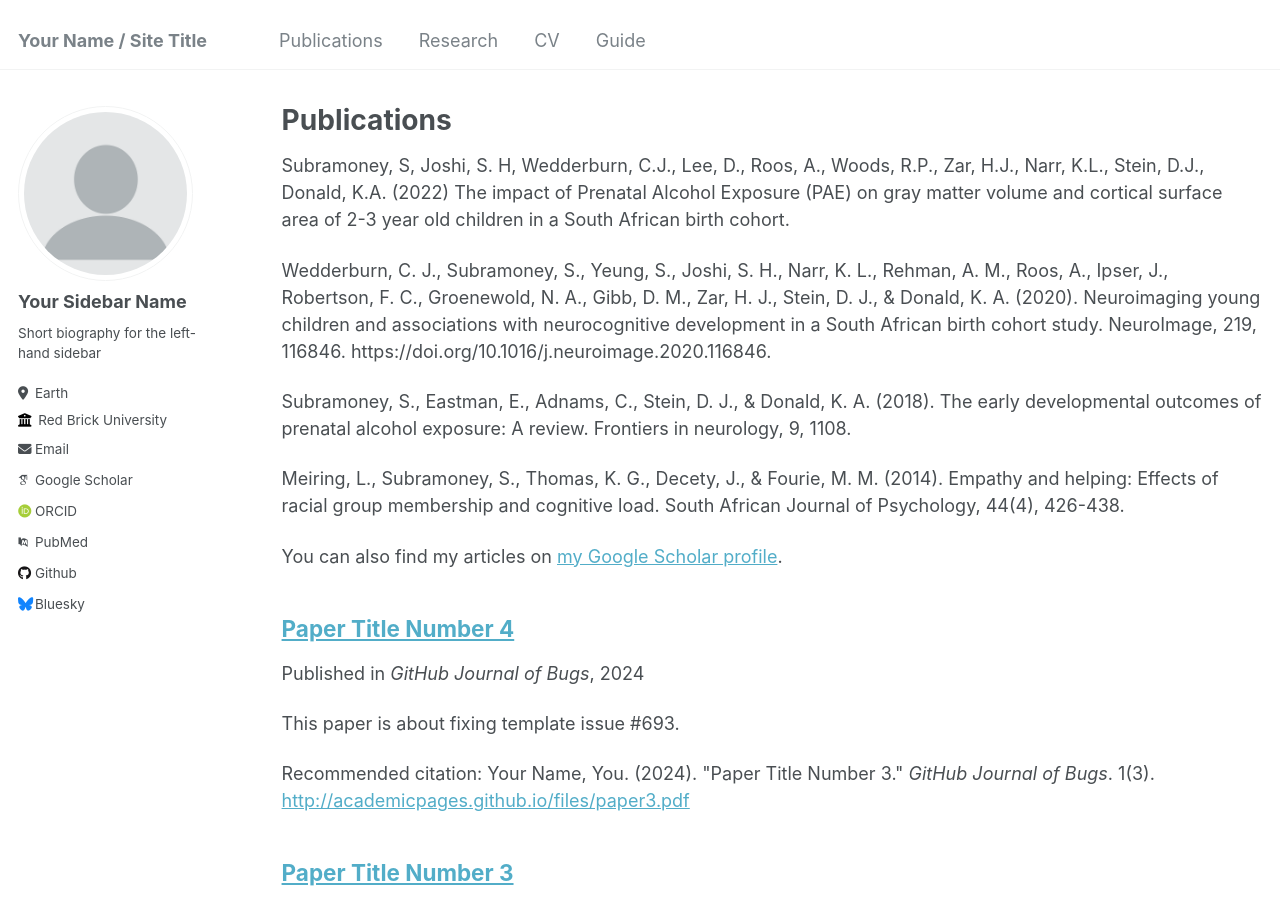
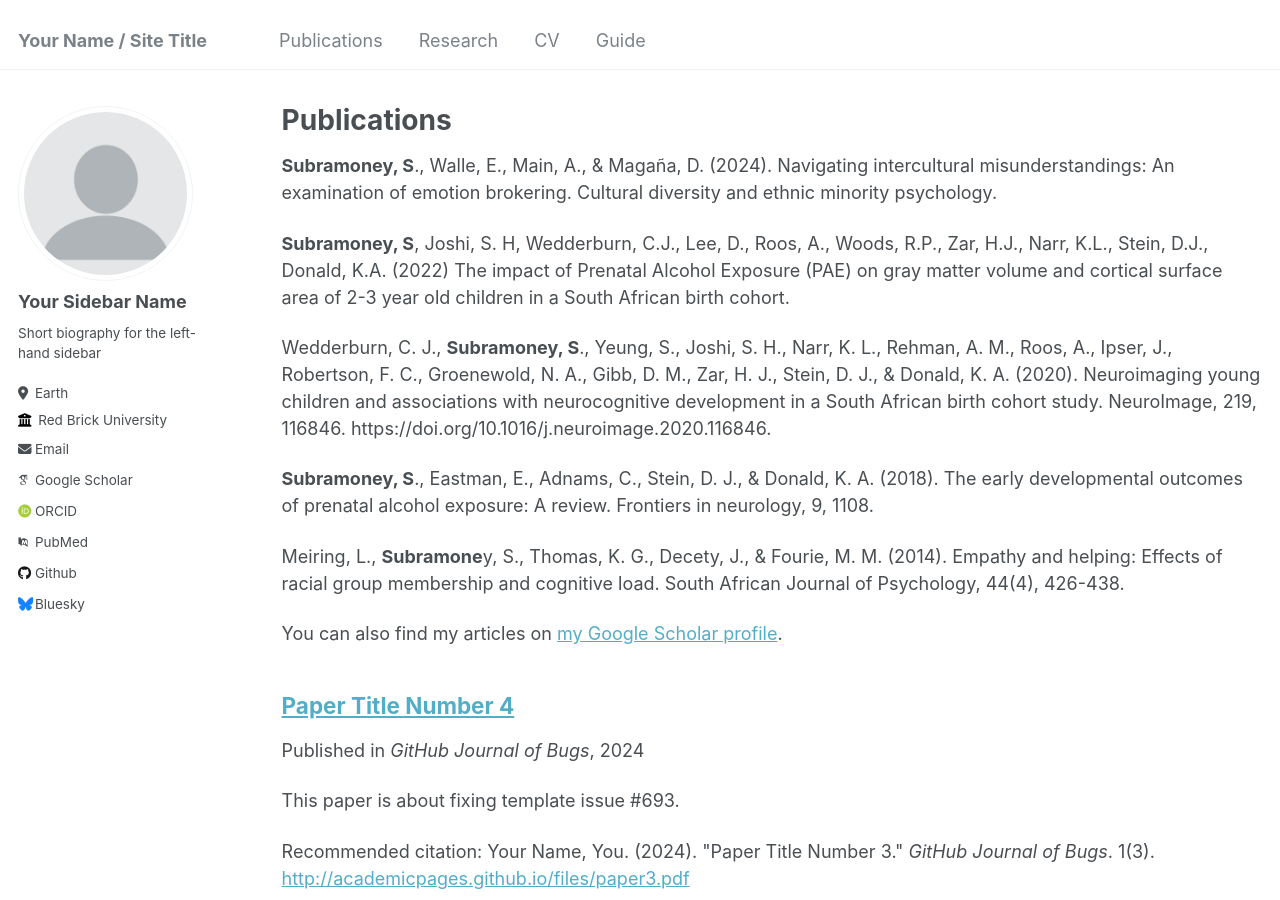
Before and after one commit to Sivenesi/Sivenesi.github.io, a Jekyll site: the page built from _pages/publications.md, in a window 1280 px wide and 900 px high. Built offline with Jekyll 4.4.1, drawn with Linux system fonts in a browser that asks for light colours; some web fonts are replaced.

Commit message:
Update publications.md

```diff
--- a/_pages/publications.md
+++ b/_pages/publications.md
@@ -4,13 +4,15 @@
 permalink: /publications/
 author_profile: true
 ---
-Subramoney, S, Joshi, S. H, Wedderburn, C.J., Lee, D., Roos, A., Woods, R.P., Zar, H.J., Narr, K.L., Stein, D.J., Donald, K.A. (2022) The impact of Prenatal Alcohol Exposure (PAE) on gray matter volume and cortical surface area of 2-3 year old children in a South African birth cohort.
+**Subramoney, S**., Walle, E., Main, A., & Magaña, D. (2024). Navigating intercultural misunderstandings: An examination of emotion brokering. Cultural diversity and ethnic minority psychology.
 
-Wedderburn, C. J., Subramoney, S., Yeung, S., Joshi, S. H., Narr, K. L., Rehman, A. M., Roos, A., Ipser, J., Robertson, F. C., Groenewold, N. A., Gibb, D. M., Zar, H. J., Stein, D. J., & Donald, K. A. (2020). Neuroimaging young children and associations with neurocognitive development in a South African birth cohort study. NeuroImage, 219, 116846. https://doi.org/10.1016/j.neuroimage.2020.116846.
+**Subramoney, S**, Joshi, S. H, Wedderburn, C.J., Lee, D., Roos, A., Woods, R.P., Zar, H.J., Narr, K.L., Stein, D.J., Donald, K.A. (2022) The impact of Prenatal Alcohol Exposure (PAE) on gray matter volume and cortical surface area of 2-3 year old children in a South African birth cohort.
 
-Subramoney, S., Eastman, E., Adnams, C., Stein, D. J., & Donald, K. A. (2018). The early developmental outcomes of prenatal alcohol exposure: A review. Frontiers in neurology, 9, 1108.
+Wedderburn, C. J., **Subramoney, S**., Yeung, S., Joshi, S. H., Narr, K. L., Rehman, A. M., Roos, A., Ipser, J., Robertson, F. C., Groenewold, N. A., Gibb, D. M., Zar, H. J., Stein, D. J., & Donald, K. A. (2020). Neuroimaging young children and associations with neurocognitive development in a South African birth cohort study. NeuroImage, 219, 116846. https://doi.org/10.1016/j.neuroimage.2020.116846.
 
-Meiring, L., Subramoney, S., Thomas, K. G., Decety, J., & Fourie, M. M. (2014). Empathy and helping: Effects of racial group membership and cognitive load. South African Journal of Psychology, 44(4), 426-438.
+**Subramoney, S**., Eastman, E., Adnams, C., Stein, D. J., & Donald, K. A. (2018). The early developmental outcomes of prenatal alcohol exposure: A review. Frontiers in neurology, 9, 1108.
+
+Meiring, L., **Subramone**y, S., Thomas, K. G., Decety, J., & Fourie, M. M. (2014). Empathy and helping: Effects of racial group membership and cognitive load. South African Journal of Psychology, 44(4), 426-438.
 
 
 
```
